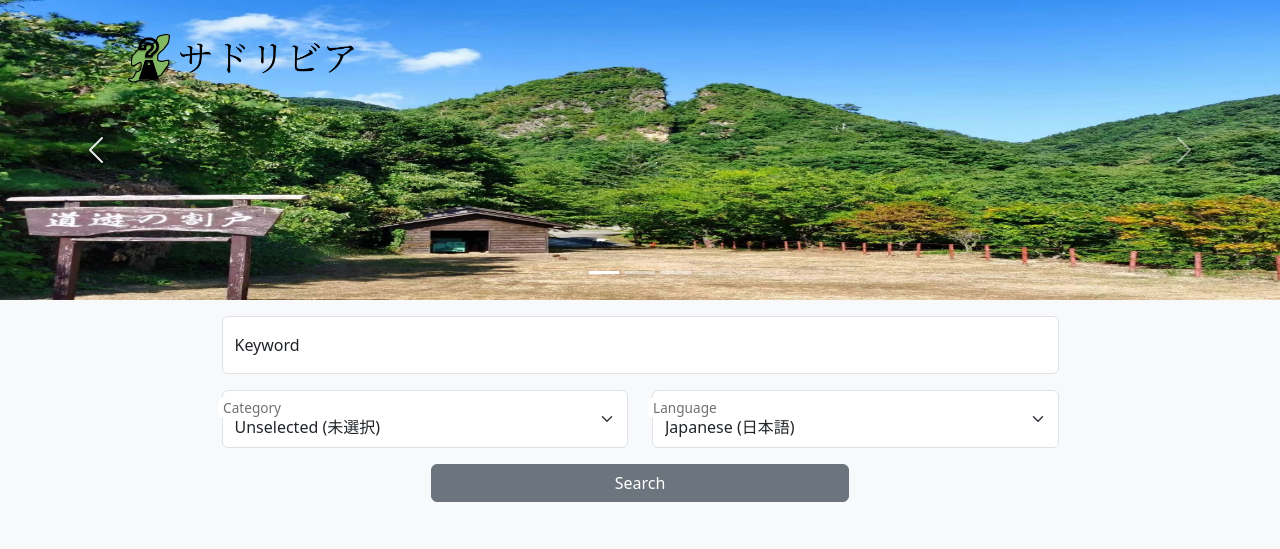
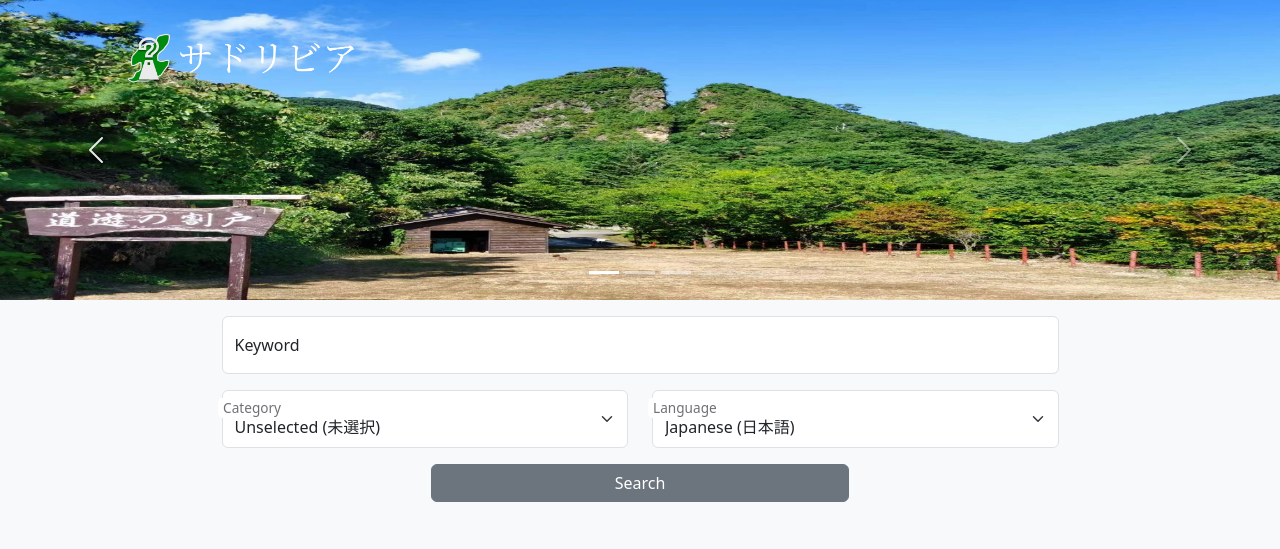
Before and after one commit to rakagawa17/sadoweb, a Django app: page / in a window 1280 px wide. Shown: the top 549 px of the page. Run offline with Django 4.2, Linux system fonts and the light colour scheme; data comes from the database, SQL or seed files in the repository; some libraries are stand-ins or nearby versions.

Commit message:
Update icon

```diff
--- a/templates/list.html
+++ b/templates/list.html
@@ -49,7 +49,7 @@
         </button>
     </div>
     <div class="fixed-text">
-        <h5><img src=""><img src="{% static 'images/title/title_ver2.png' %}" width="30%" height="auto"></h5>
+        <h5><img src=""><img src="{% static 'images/title/title_white_ver2.png' %}" width="30%" height="auto"></h5>
     </div>
 </div>
 
```
